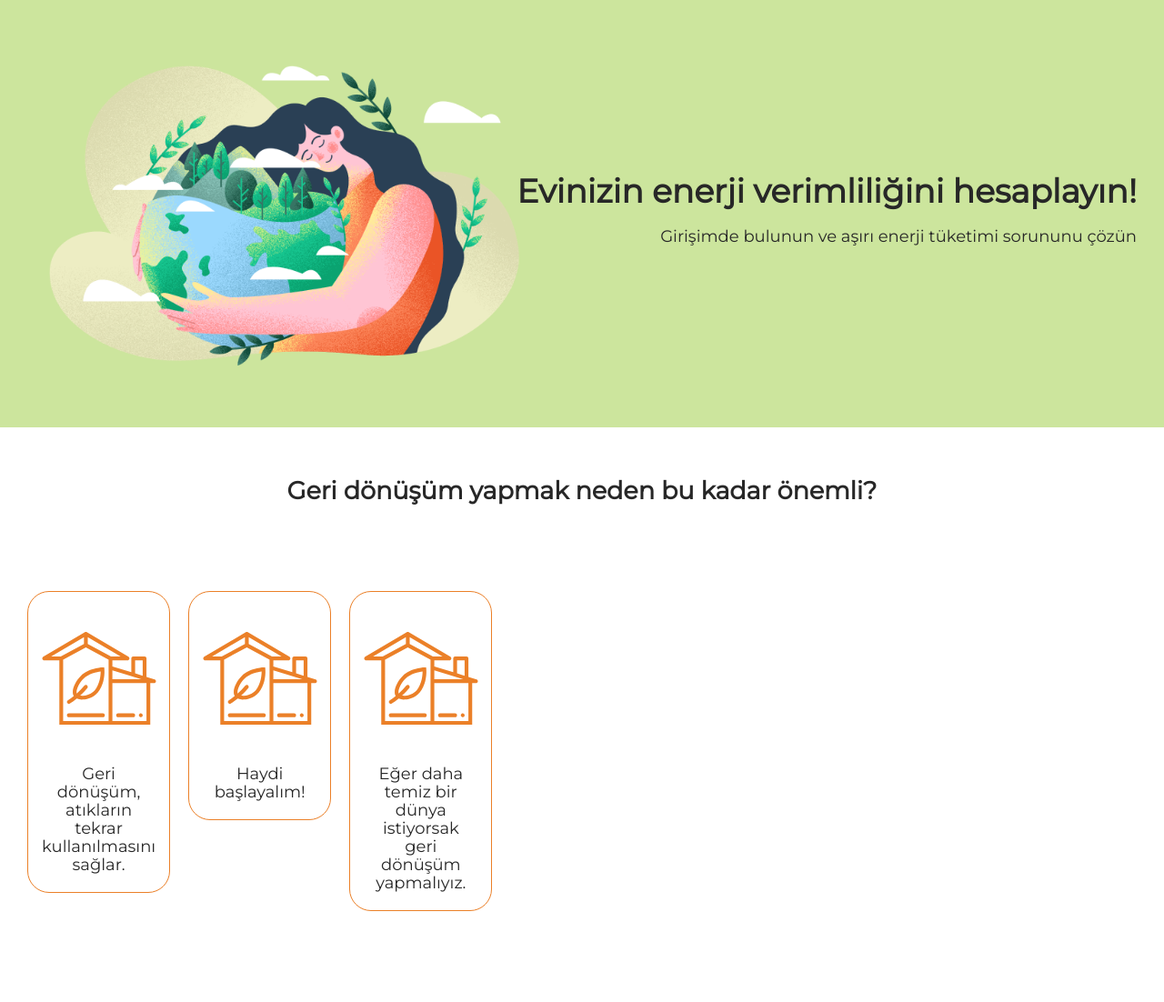
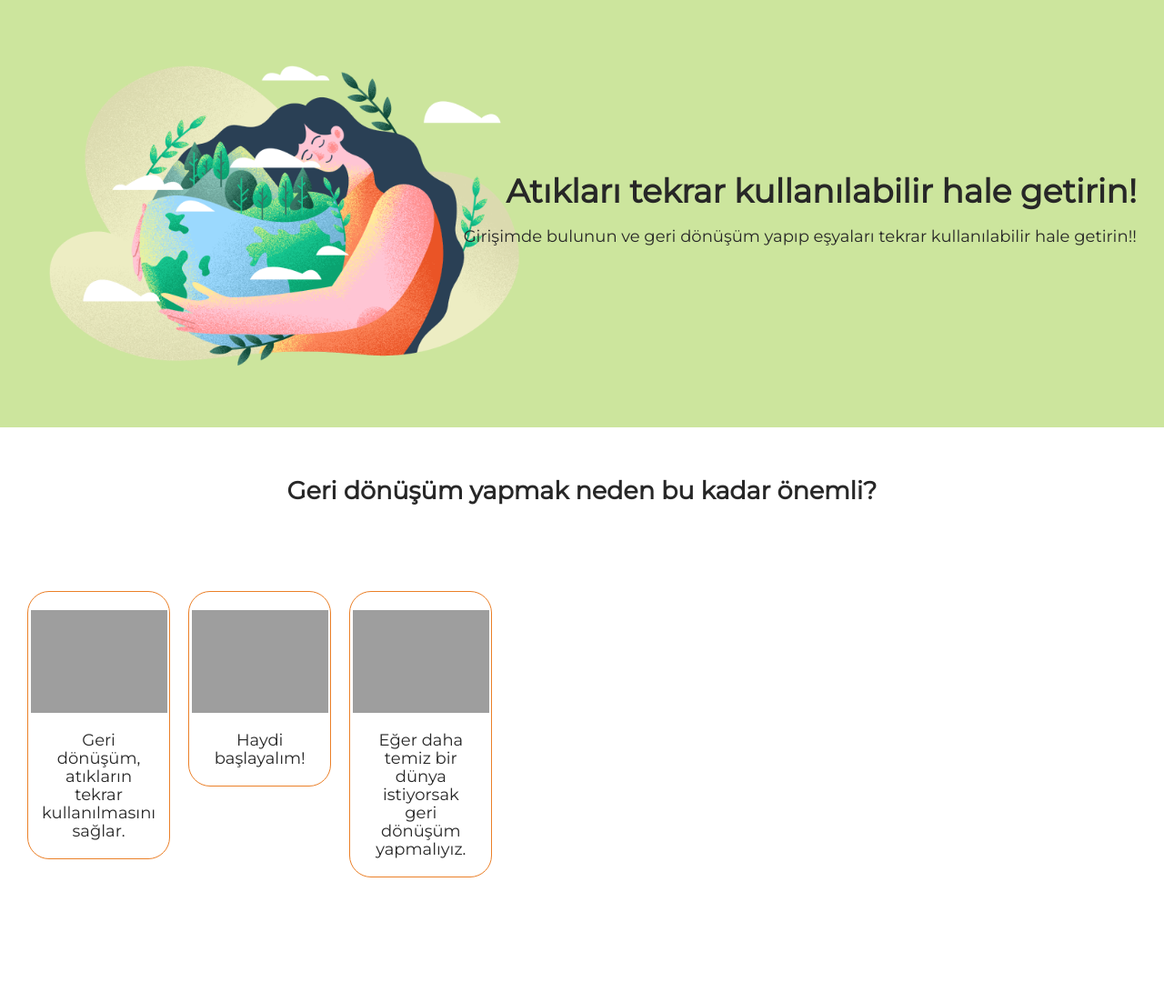
Before and after one commit to nevoss18/M3L3-main, a Flask app: page / in a window 1280 px wide. Shown: the whole page at 91% size. After the commit the page ends 965 px from the top, so only its background shows below. Run offline with Flask 3, Linux system fonts and the light colour scheme; grey boxes are pictures that could not be loaded.

Commit message:
Update index.html

```diff
--- a/templates/index.html
+++ b/templates/index.html
@@ -8,13 +8,13 @@
   >
   <meta http-equiv="X-UA-Compatible" content="ie=edge">
   <link rel="stylesheet" href="../static/css/style.css">
-  <title>Akıllı evler için enerji verimlilik hesaplayıcısı</title>
+  <title>Atıkları tekrar kullanılabilir hale getirin!</title>
 </head>
 <body>
   <header class="header">
     <div class="header__text">
-      <h1>Evinizin enerji verimliliğini hesaplayın!</h1>
-      <p>Girişimde bulunun ve aşırı enerji tüketimi sorununu çözün</p>
+      <h1>Atıkları tekrar kullanılabilir hale getirin!</h1>
+      <p>Girişimde bulunun ve geri dönüşüm yapıp eşyaları tekrar kullanılabilir hale getirin!!</p>
     </div>
   </header>
   <main>
@@ -23,18 +23,18 @@
     <ul class="list">
       <li class="list__item">
         <a href="/atik_turu">
-        <img class="item__img" src="../static/img/home.svg" alt="home">
+        <img class="item__img" src="../static/img/geridnsm.png" alt="home">
         <span>Geri dönüşüm, atıkların tekrar kullanılmasını sağlar.</span></a>
       </li>
       <!-- Görev #1 -->
       <li class="list__item">
         <a href="/atik_turu">
-        <img class="item__img" src="../static/img/home.svg" alt="home">
+        <img class="item__img" src="../static/img/geridnsm.png" alt="home">
         <span>Haydi başlayalım!</span></a>
       </li>
       <li class="list__item">
         <a href="/atik_turu">
-        <img class="item__img" src="../static/img/home.svg" alt="home">
+        <img class="item__img" src="../static/img/geridnsm.png" alt="home">
         <span>Eğer daha temiz bir dünya istiyorsak geri dönüşüm yapmalıyız.</span></a>
       <!--  -->
       </li>
```
